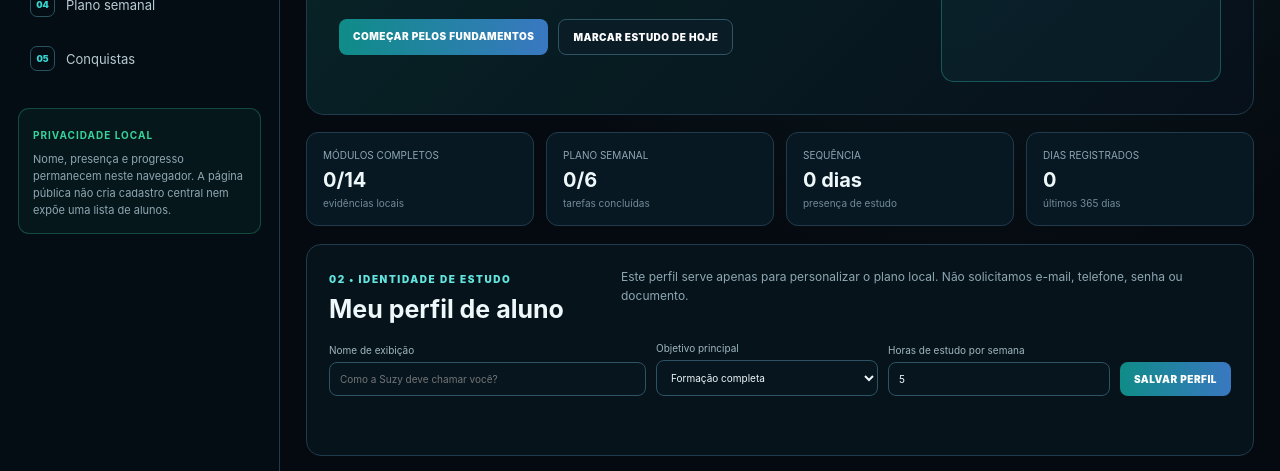
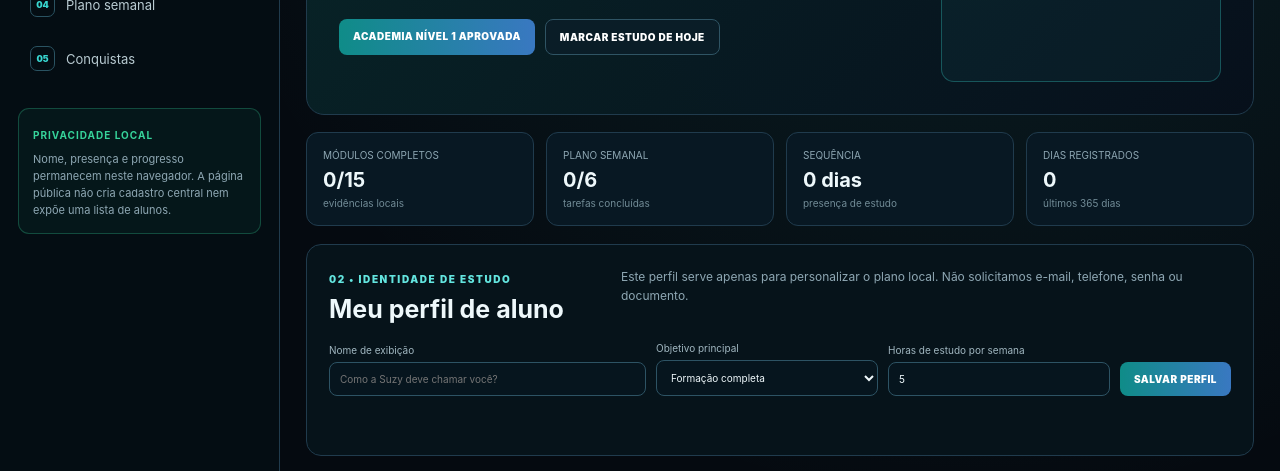
Before and after one commit to detritoscosmico/suzy-command-center, a website: page alunos.html in a window 1280 px wide. Shown: the part 305-776 px from the top of the page. Drawn offline with Linux system fonts and the light colour scheme.

Commit message:
Exibir Economia E3 como 15º módulo do aluno

```diff
--- a/alunos.html
+++ b/alunos.html
@@ -48,7 +48,7 @@
       </section>
 
       <section class="student-kpis" aria-label="Resumo da evolução">
-        <article><span>Módulos completos</span><strong id="kpiModules">0/14</strong><small>evidências locais</small></article>
+        <article><span>Módulos completos</span><strong id="kpiModules">0/15</strong><small>evidências locais</small></article>
         <article><span>Plano semanal</span><strong id="kpiWeek">0/6</strong><small>tarefas concluídas</small></article>
         <article><span>Sequência</span><strong id="kpiStreak">0 dias</strong><small>presença de estudo</small></article>
         <article><span>Dias registrados</span><strong id="kpiAttendance">0</strong><small>últimos 365 dias</small></article>
@@ -99,6 +99,7 @@
   <script src="js/student-core.js"></script>
   <script src="js/ethics-core.js"></script>
   <script src="js/statistics-core.js"></script>
+  <script src="js/economics-core.js"></script>
   <script src="js/alunos.js"></script>
 </body>
 </html>
```
